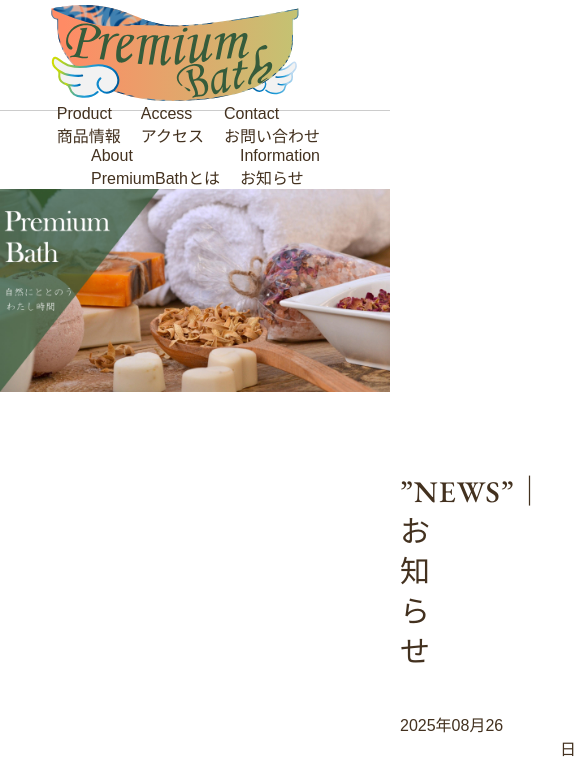
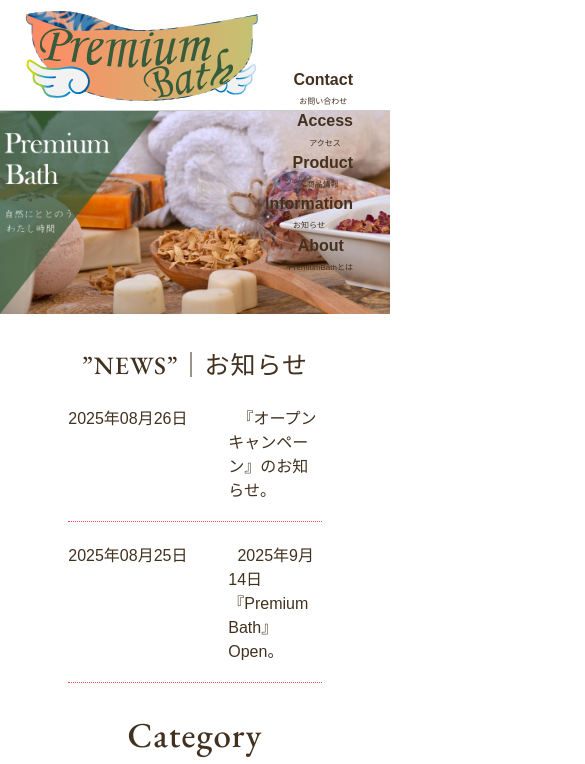
Before and after one commit to yukari404/yukari404.github.io, a plain HTML site: page index.html in a window 390 px wide. Shown: the top 764 px of the page, 585 px wide, since content can reach past the window. Drawn offline with nearby package versions, Linux system fonts and the light colour scheme.

Commit message:
Add files via upload

```diff
--- a/css/style.css
+++ b/css/style.css
@@ -17,36 +17,63 @@ body {
 	top: 0;
 	background-color: white;
 	z-index: 1000;
-	padding: 5px 50px 5px 50px;
+	padding: 5px clamp(10px, 3vw, 50px);
 	border-bottom: 1px solid #ccc;
+	display: flow-root;
 }
 
-.logo {
-	width: 250px;
-	height: 100px;
+svg {
+	width: 260px;
+	height: 90px;
 	float: left;
+	display: block;
+	padding-top: 6px;
 }
 
 nav ul {
 	list-style: none;
-	padding-top: 75px;
+	margin-top: 65px;
+	display: flow-root;
 }
 
 nav ul li {
 	float: right;
+
 }
 
 nav ul li a {
+	font-family: "Yu Gothic Medium",
+		"游ゴシック Medium",
+		YuGothic,
+		"游ゴシック体",
+		"ヒラギノ角ゴ Pro W3",
+		"Hiragino Kaku Gothic Pro",
+		"メイリオ",
+		Meiryo,
+		"ＭＳ Ｐ ゴシック",
+		"MS PGothic",
+		sans-serif;
+	;
+	font-weight: bold;
+	font-size: clamp(16px, 1.2vw, 22px);
+	line-height: 1.2rem;
 	color: #43311F;
+	text-align: center;
 	text-decoration: none;
 	display: block;
-	padding-right: 20px;
+	padding-right: 3vh;
 	overflow: hidden;
 	transition: opacity 0.3s ease;
 }
 
 nav ul li a:hover {
 	opacity: 0.7;
+}
+
+.small {
+	font-family: sans-serif;
+	font-weight: lighter;
+	font-size: clamp(8px, 1.2vw, 13px);
 }
 
 #mainvisual img {
@@ -57,18 +84,31 @@ nav ul li a:hover {
 }
 
 #information {
-	margin: 80px 400px 100px 400px;
+	width: 50%;
 }
+
+@media(max-width: 1100px) {
+	#information {
+		width: 65%;
+	}
+}
+
+
+#information {
+	margin: 0 auto;
+}
+
+
 
 #information h2 {
 	font-family: "EB Garamond", serif;
 
-	font-size: 30px;
+	font-size: clamp(25px, 1.5vw, 30px);
 	font-weight: 500;
 	letter-spacing: 1px;
 	line-height: 40px;
 	text-align: center;
-	margin: 20px 0;
+	margin-top: 8vw;
 }
 
 #contents ul {
@@ -87,9 +127,11 @@ time {
 }
 
 #category {
-	width: 1260px;
-	margin: auto;
+	width: 80%;
+	margin: 0 auto;
 }
+
+
 
 #category h2 {
 	font-family: "EB Garamond", serif;
@@ -99,19 +141,19 @@ time {
 	letter-spacing: 1px;
 	line-height: 40px;
 	text-align: center;
-	margin: 50px 0;
+	margin: 8vw 0 4vw 0;
 }
 
 .items {
 	height: 400px;
 	text-align: center;
+	display: flex;
+	justify-content: space-evenly;
 }
 
 .items item {
 	width: 400px;
 	margin: 0 0 15px 15px;
-	float: left;
-	overflow: hidden;
 
 }
 
```
